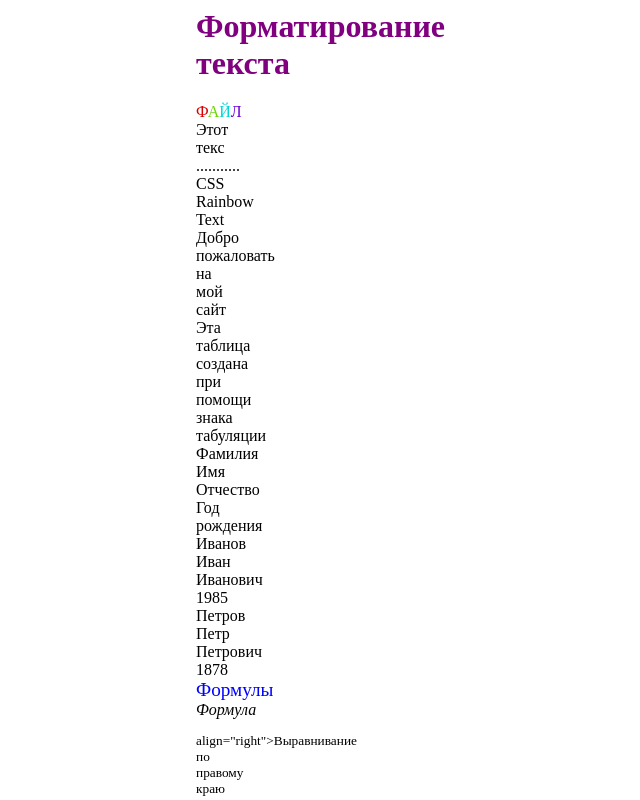
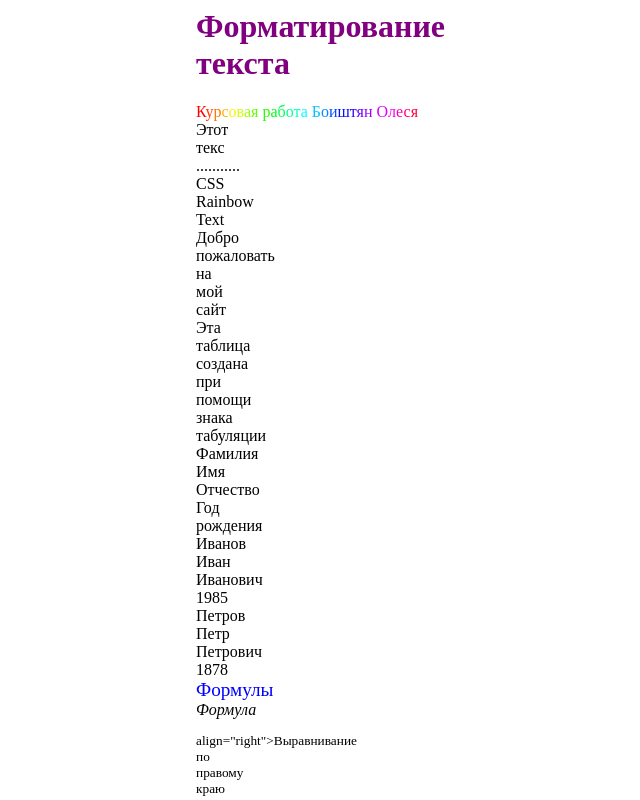
Before and after one commit to BoishtanOlesa/kyrsovaa, a plain HTML site: page index.html in a window 1280 px wide. Shown: the top 800 px of the page, without its empty margins (604-1244 px from the left). Drawn offline with Linux system fonts and the light colour scheme.

Commit message:
Update index.html

```diff
--- a/index.html
+++ b/index.html
@@ -6,10 +6,9 @@
 
 
 <body>
-<h1> <font color='#800080'>Форматирование текста</font>
-</h1>
+<h1> <font color='#800080'>Форматирование текста</font></h1>
 <div class="rainbow-text">
-    <span class="block-line"><span><span style="color:#d60000">Ф</span><span style="color:#6bd600">А</span><span style="color:#00d6d6">Й</span><span style="color:#6b00d6">Л</span></span></span>
+    <span class="block-line"><span><span style="color:#ff0000">К</span><span style="color:#ff3c00">у</span><span style="color:#ff7700">р</span><span style="color:#ffb300">с</span><span style="color:#ffee00">о</span><span style="color:#d4ff00">в</span><span style="color:#99ff00">а</span><span style="color:#62ff00">я&nbsp;</span></span><span><span style="color:#26ff00">р</span><span style="color:#00ff15">а</span><span style="color:#00ff51">б</span><span style="color:#00ff8c">о</span><span style="color:#00ffc8">т</span><span style="color:#00ffff">а&nbsp;</span></span><span><span style="color:#00c3ff">Б</span><span style="color:#0088ff">о</span><span style="color:#004cff">и</span><span style="color:#0011ff">ш</span><span style="color:#2a00ff">т</span><span style="color:#6600ff">я</span><span style="color:#9d00ff">н&nbsp;</span></span><span><span style="color:#d900ff">О</span><span style="color:#ff00ea">л</span><span style="color:#ff00ae">е</span><span style="color:#ff0073">с</span><span style="color:#ff0037">я</span></span></span>
 </div>
 
 
```
